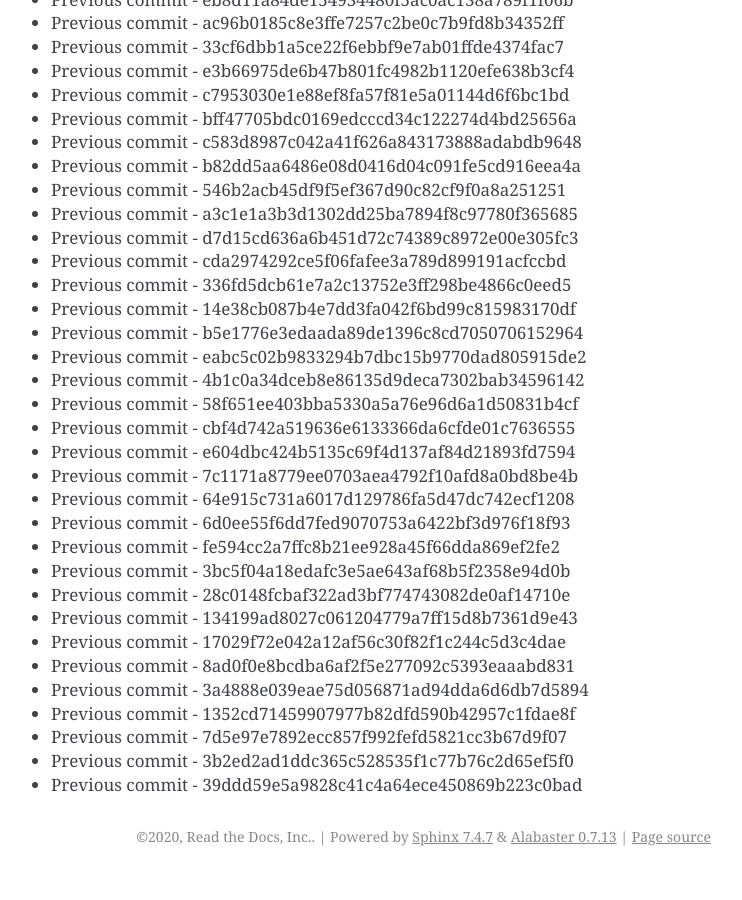
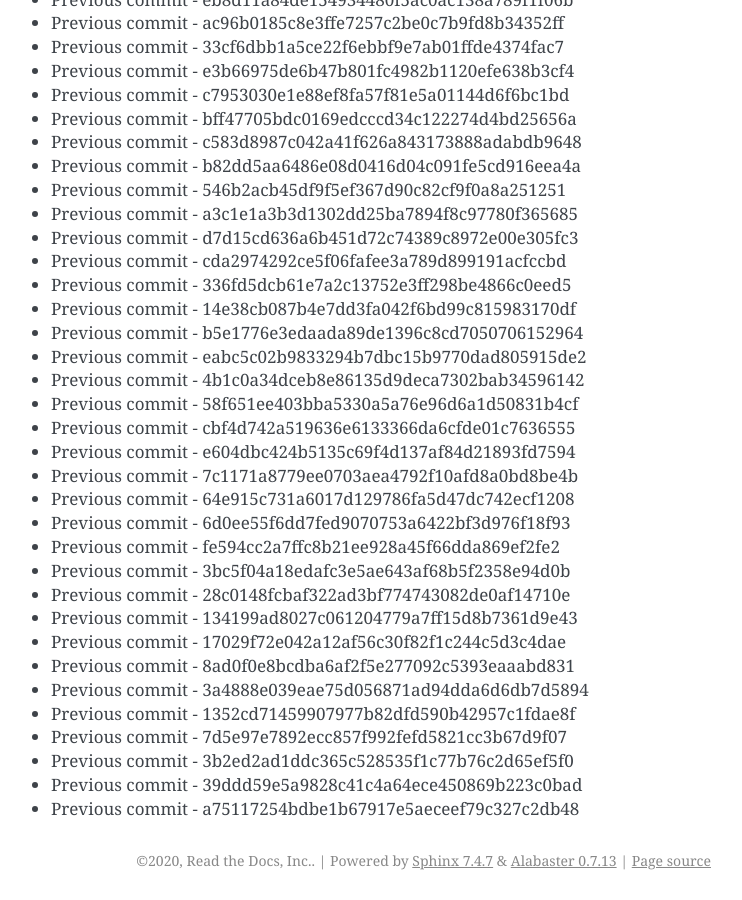
Before and after one commit to readthedocs/rtd-git-stresstest, a Sphinx documentation site: the page built from docs/updates.rst, in a window 1280 px wide and 900 px high, scrolled down 41182 px. Shown: the whole window, without its empty margins (399-1141 px from the left). Built offline with Sphinx 7.4.7, drawn with Linux system fonts in a browser that asks for light colours; before the commit the page ends 42058 px from its top, so only the background shows below that.

Commit message:
Generating commit from previous: a75117254bdbe1b67917e5aeceef79c327c2db48

```diff
--- a/docs/updates.rst
+++ b/docs/updates.rst
@@ -1762,3 +1762,4 @@ It can be tested for any performance characteristics.
 * Previous commit - 7d5e97e7892ecc857f992fefd5821cc3b67d9f07
 * Previous commit - 3b2ed2ad1ddc365c528535f1c77b76c2d65ef5f0
 * Previous commit - 39ddd59e5a9828c41c4a64ece450869b223c0bad
+* Previous commit - a75117254bdbe1b67917e5aeceef79c327c2db48
```
